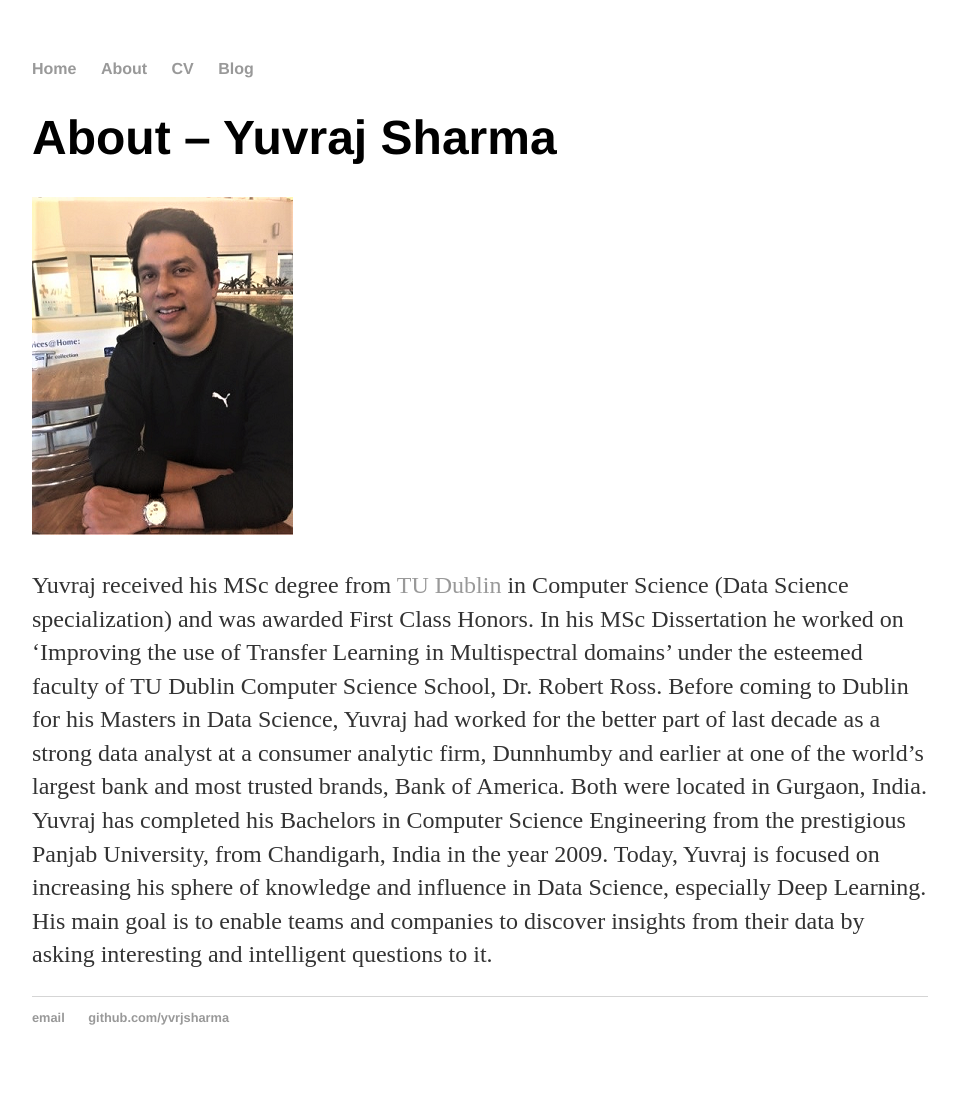
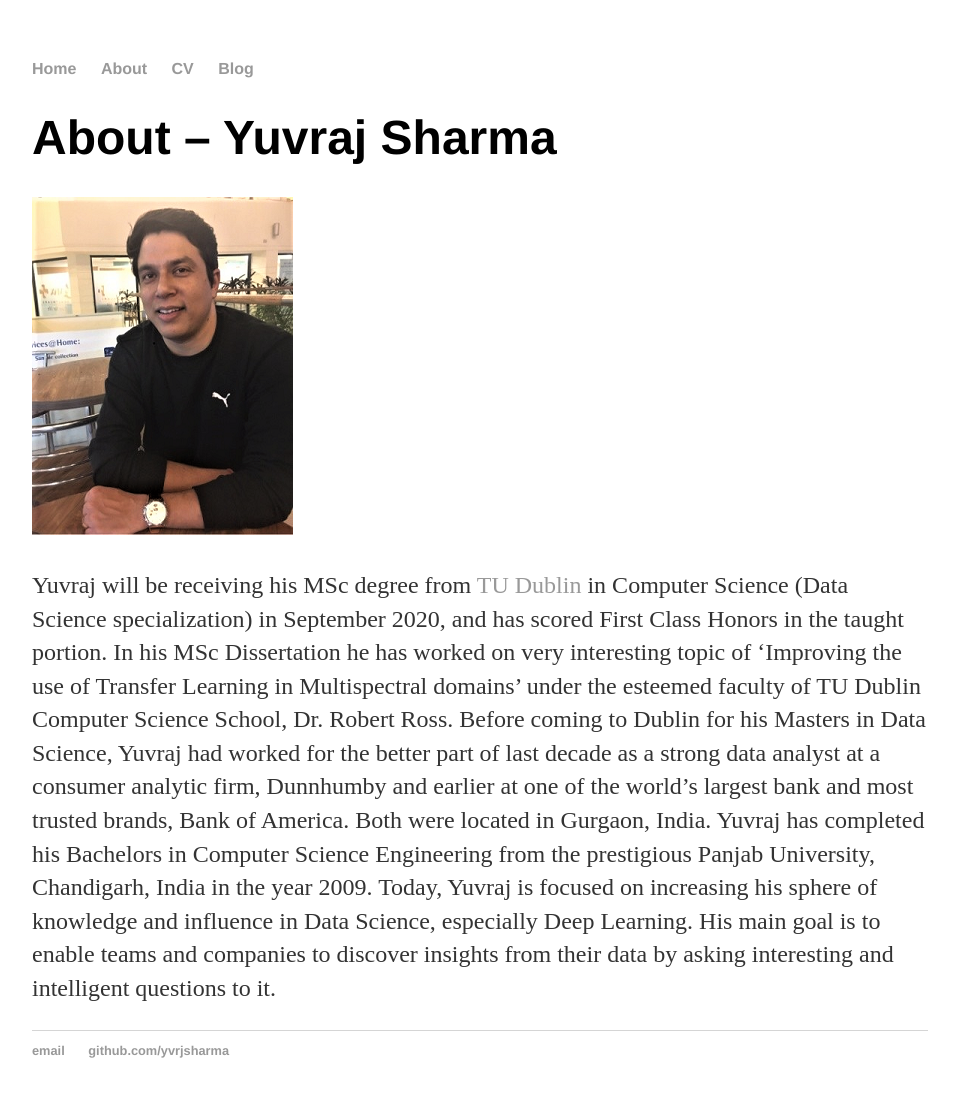
Before and after one commit to yvrjsharma/yvrjsharma.github.io, a Jekyll site: the page built from about/index.md, in a window 1280 px wide. Shown: the whole page, without its empty margins (160-1119 px from the left). Built offline with Jekyll 4.4.1, drawn with Linux system fonts in a browser that asks for light colours; before the commit the page ends 1085 px from its top, so only the background shows below that.

Commit message:
Update index.md

```diff
--- a/about/index.md
+++ b/about/index.md
@@ -7,5 +7,6 @@ title: "About – Yuvraj Sharma"
 
 ![](/images/me3.png)
 
-Yuvraj received his MSc degree from <a href="https://www.tudublin.ie/"> TU Dublin </a>  in Computer Science (Data Science specialization) and was awarded First Class Honors. In his MSc Dissertation he worked on 'Improving the use of Transfer Learning in Multispectral domains' under the esteemed faculty of TU Dublin Computer Science School, Dr. Robert Ross. Before coming to Dublin for his Masters in Data Science, Yuvraj had worked for the better part of last decade as a  strong data analyst at a consumer analytic firm, Dunnhumby and earlier at one of the world’s largest bank and most trusted brands, Bank of America. Both were located in Gurgaon, India. Yuvraj has completed his Bachelors in Computer Science Engineering from the prestigious Panjab University, from Chandigarh, India in the year 2009.
+Yuvraj will be receiving his MSc degree from <a href="https://www.tudublin.ie/"> TU Dublin </a>  in Computer Science (Data Science specialization) in September 2020, and has scored First Class Honors in the taught portion. In his MSc Dissertation he has worked on very interesting topic of 'Improving the use of Transfer Learning in Multispectral domains' under the esteemed faculty of TU Dublin Computer Science School, Dr. Robert Ross.
+Before coming to Dublin for his Masters in Data Science, Yuvraj had worked for the better part of last decade as a  strong data analyst at a consumer analytic firm, Dunnhumby and earlier at one of the world’s largest bank and most trusted brands, Bank of America. Both were located in Gurgaon, India. Yuvraj has completed his Bachelors in Computer Science Engineering from the prestigious Panjab University, Chandigarh, India in the year 2009.
 Today, Yuvraj is focused on increasing his sphere of knowledge and influence in Data Science, especially Deep Learning. His main goal is to enable teams and companies to discover insights from their data by asking interesting and intelligent questions to it.
```
